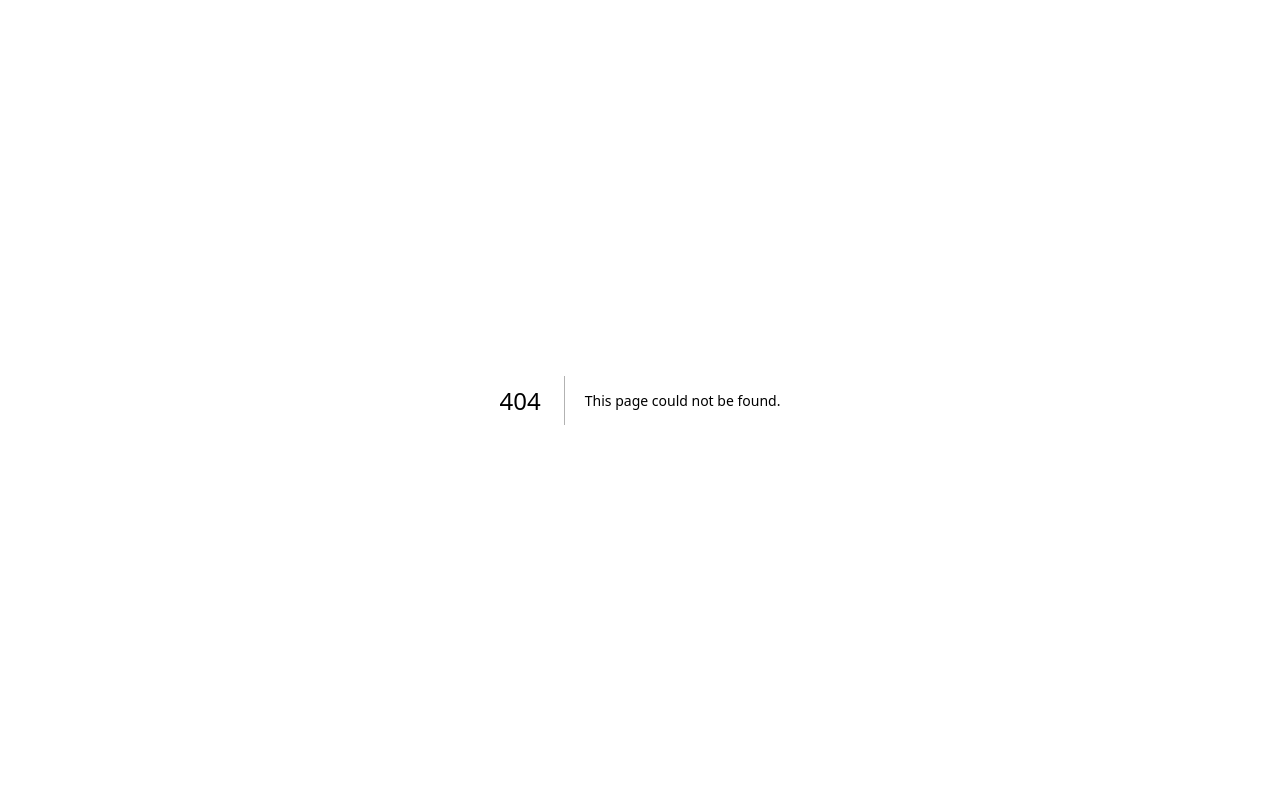
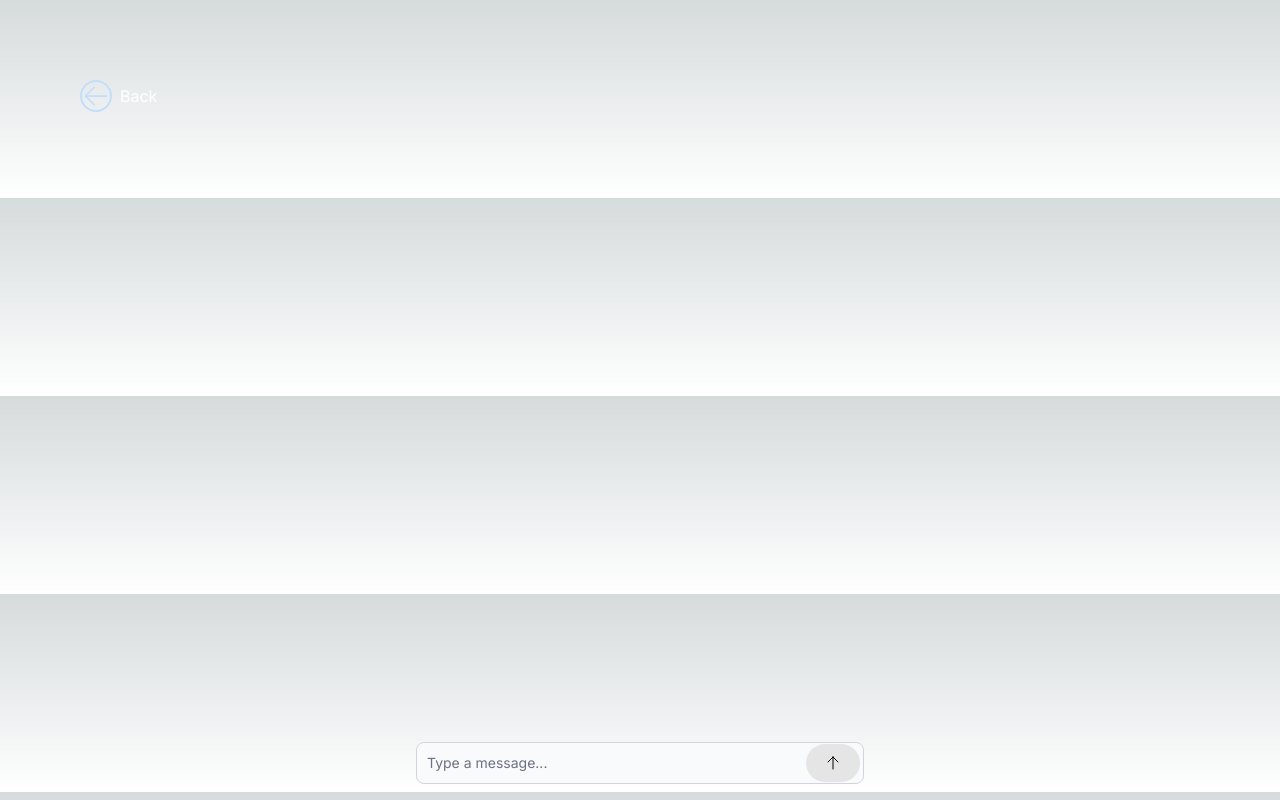
Before and after one commit to dcl10/chat-with-gpt, a Next.js app: page /chat in a window 1280 px wide. Before the commit this address had no page. Built offline with nearby package versions, Linux system fonts and the light colour scheme.

Commit message:
Feature/chat page (#5)
* install flowbite

* setup flowbite

* chat input component

* init chat page

* route to chat page from home

* chat bubble component

* type for text and role

* rendering of messages from state

* capture the value after debug

* fix chat bubble style

```diff
--- a/package.json
+++ b/package.json
@@ -16,6 +16,8 @@
     "@tauri-apps/api": "^1.6.0",
     "class-variance-authority": "^0.7.0",
     "clsx": "^2.1.1",
+    "flowbite": "^2.5.1",
+    "flowbite-react": "^0.10.1",
     "lucide-react": "^0.428.0",
     "next": "14.2.6",
     "openai": "^4.56.1",
--- /dev/null
+++ b/src/app/chat/page.tsx
@@ -0,0 +1,29 @@
+"use client";
+
+import ChatInput from "@/components/ui/chat-input";
+import BackButton from "@/components/ui/back-button";
+import ChatBubble from "@/components/ui/chat-bubble";
+import { TextAndRole } from "@/lib/types";
+import { useState } from "react";
+
+export default function ChatPage() {
+  const [chatHistory, setChatHistory] = useState<TextAndRole[]>([]);
+
+  function addToHistory(text: string, isUser: boolean) {
+    setChatHistory([...chatHistory, { text, isUser }]);
+  }
+
+  return (
+    <div className="sm:p-5 lg:p-20 space-y-4 justify-center">
+      <BackButton onClick={() => (window.location.href = "/")} />
+      {chatHistory.map((textAndRole: TextAndRole) => (
+        <ChatBubble text={textAndRole.text} isUser={textAndRole.isUser} />
+      ))}
+      <div className="flex items-center justify-center fixed bottom-4 inset-x-2">
+        <ChatInput
+          onClick={addToHistory}
+        />
+      </div>
+    </div>
+  );
+}
--- a/src/app/page.tsx
+++ b/src/app/page.tsx
@@ -14,7 +14,7 @@ export default function Home() {
         </div>
       </section>
 
-      <MainMenuItem title="New chat" subtitle="Start a new chat" goTo={"/"}/>
+      <MainMenuItem title="New chat" subtitle="Start a new chat" goTo={"/chat"}/>
 
       <MainMenuItem title="Settings" subtitle="Configure application from here." goTo={"/settings"}/>
     </main>
--- /dev/null
+++ b/src/components/ui/chat-bubble.tsx
@@ -0,0 +1,18 @@
+export default function ChatBubble({
+  text,
+  isUser,
+}: {
+  text: string;
+  isUser: boolean;
+}) {
+  const bgColor = isUser ? "bg-blue-400" : "bg-gray-400";
+  const position = isUser ? "ml-auto" : "mr-auto";
+
+  return (
+    <div className="flex">
+      <div className={`${bgColor} ${position} max-w-screen-sm rounded-lg`}>
+        <p className="dark:text-white light:text-black px-4 py-0.5">{text}</p>
+      </div>
+    </div>
+  );
+}
--- /dev/null
+++ b/src/components/ui/chat-input.tsx
@@ -0,0 +1,27 @@
+import { Button, TextInput } from 'flowbite-react';
+import { ArrowUpIcon } from "@heroicons/react/24/outline";
+import { useRef } from 'react';
+
+export default function ChatInput({onClick}:{onClick: Function}) {
+    const ref = useRef("")
+    return (
+        <div className="relative w-full max-w-md">
+          <TextInput
+            id="chat-input"
+            type="text"
+            placeholder="Type a message..."
+            className="rounded-full"
+            sizing={"md"}
+            onChange={(event) => ref.current = event.target.value}
+          />
+          <Button
+            type="button"
+            onClick={() => onClick(ref.current, true)}
+            className="items-center absolute right-1 top-1/2 transform -translate-y-1/2 rounded-full bg-neutral-200 text-black hover:text-white"
+            color={"dark"}
+          >
+            <ArrowUpIcon className="size-4 rounded-full" />
+          </Button>
+        </div>
+      );
+}
--- a/src/lib/types.ts
+++ b/src/lib/types.ts
@@ -2,3 +2,8 @@ export type AppSettings = {
     apiKey?: string;
     model?: string;
 };
+
+export type TextAndRole = {
+    text: string;
+    isUser: boolean;
+}
--- a/tailwind.config.ts
+++ b/tailwind.config.ts
@@ -1,10 +1,13 @@
 import type { Config } from "tailwindcss";
+
+const flowbite = require("flowbite-react/tailwind");
 
 const config: Config = {
   content: [
     "./src/pages/**/*.{js,ts,jsx,tsx,mdx}",
     "./src/components/**/*.{js,ts,jsx,tsx,mdx}",
     "./src/app/**/*.{js,ts,jsx,tsx,mdx}",
+    flowbite.content()
   ],
   theme: {
     extend: {
@@ -15,6 +18,6 @@ const config: Config = {
       },
     },
   },
-  plugins: [],
+  plugins: [flowbite.plugin()],
 };
 export default config;
```
Also changed, not shown: 1 other file (tests, documents, lock files or other folders).
